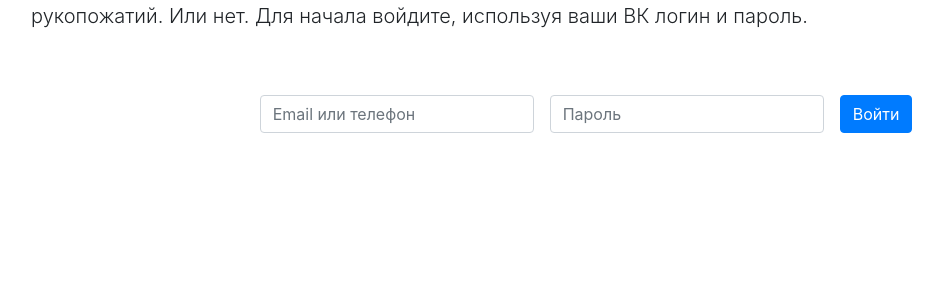
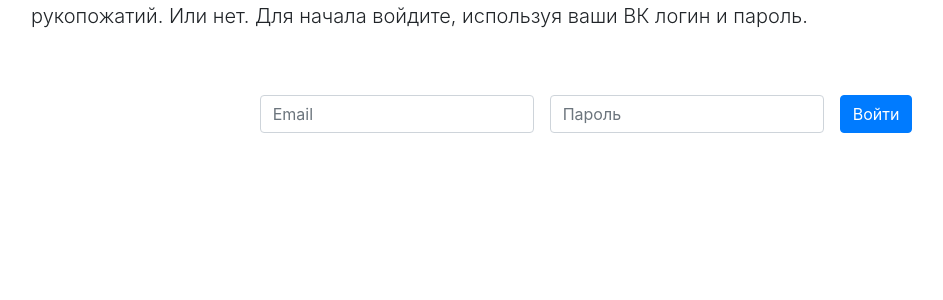
Before and after one commit to Almazzzzz/social_graph, a Flask app: page / in a window 1280 px wide. Shown: the part 145-445 px from the top of the page, without its empty margins (54-997 px from the left). Run offline with Flask 2, Linux system fonts and the light colour scheme; some libraries are stand-ins or nearby versions.

Commit message:
fix: typo

```diff
--- a/app/templates/index.html
+++ b/app/templates/index.html
@@ -17,7 +17,7 @@
       <br>
       <form class='form-inline justify-content-center' action='login' method='POST'>
         <div class='form-group mb-2'>
-          <input type='text' placeholder='Email или телефон' class='form-control' name='username' value='{{ request.form.username }}'>
+          <input type='text' placeholder='Email' class='form-control' name='username' value='{{ request.form.username }}'>
         </div>
         <div class='form-group mx-sm-3 mb-2'>
           <input type='password' placeholder='Пароль' class='form-control' name='password'>
```
